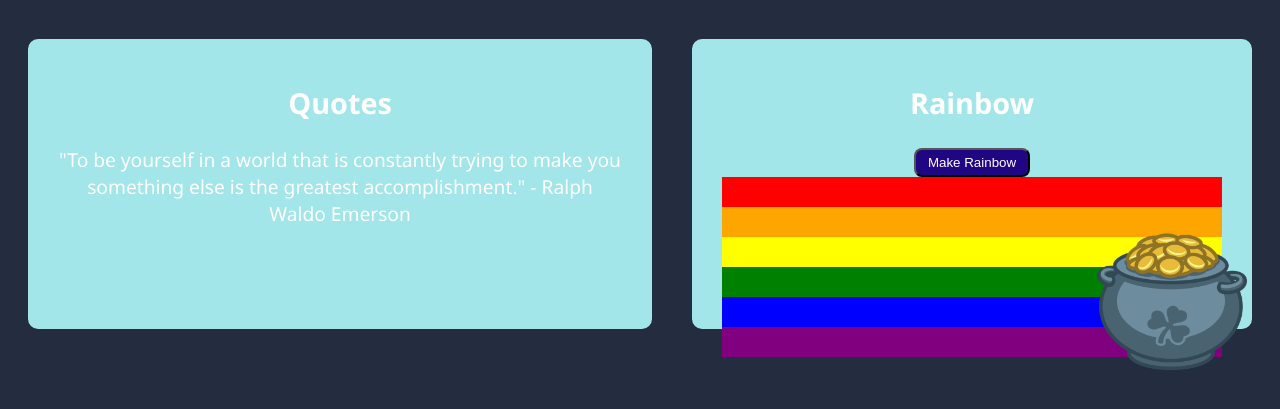
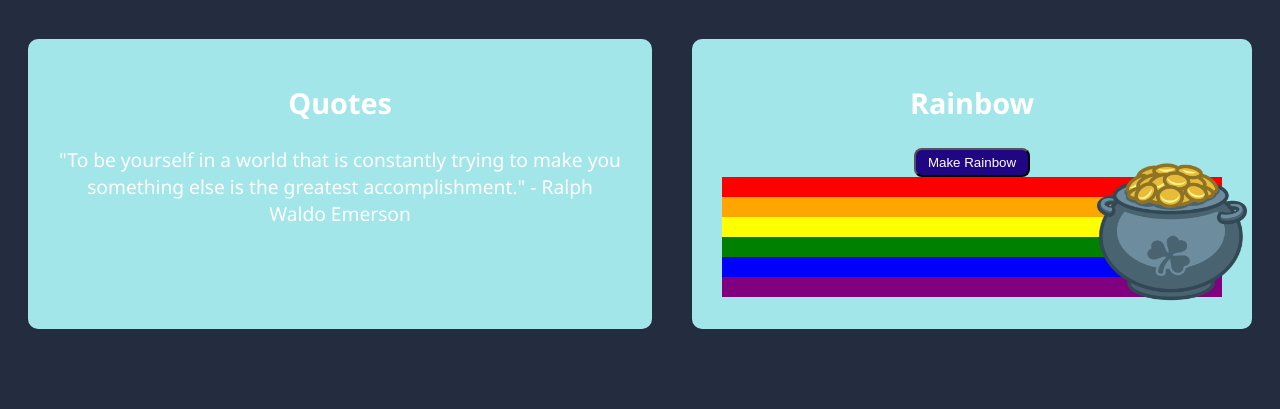
Before and after one commit to AidMcc88/AidMcc88.github.io, a plain HTML site: page assignments/assignment9/index.html in a window 1280 px wide. Both pictures are taken after a click on the button "Make Rainbow". Shown: the part 67-476 px from the top of the page. Drawn offline with Linux system fonts and the light colour scheme.

Commit message:
reformatted

```diff
--- a/assignments/assignment9/styles.css
+++ b/assignments/assignment9/styles.css
@@ -44,7 +44,7 @@ h1 {
 
 .rainbowColors {
     width: 500px;
-    height: 30px;
+    height: 20px;
     margin: 0px;
 }
 
```
